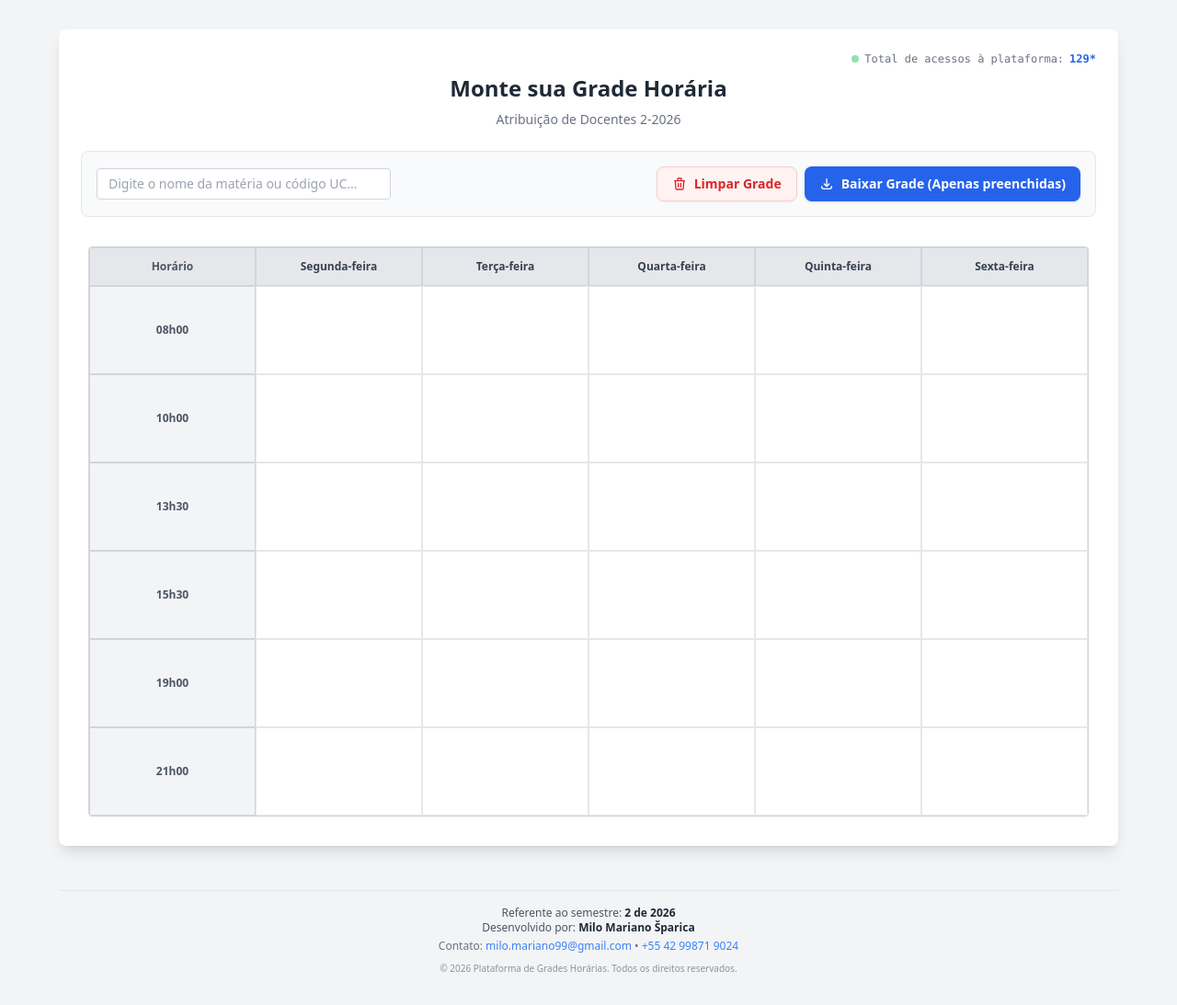
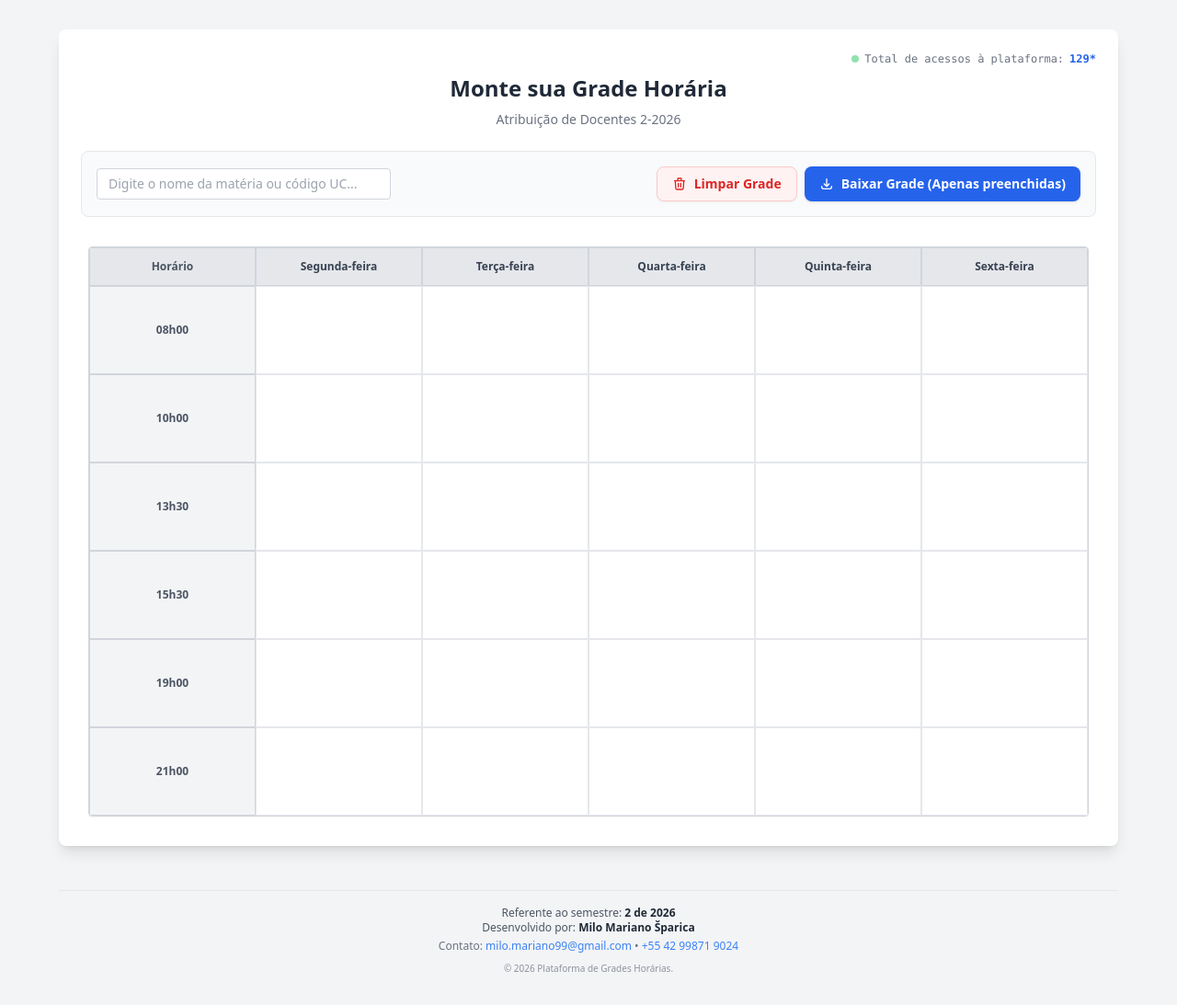
Before and after one commit to milomariano/grade-faculdade, a plain HTML site: page index.html in a window 1280 px wide. Shown: the whole page at 92% size. Drawn offline with nearby package versions, Linux system fonts and the light colour scheme; no server answers.

Commit message:
Add files via upload

```diff
--- a/index.html
+++ b/index.html
@@ -79,7 +79,7 @@
             •
             <a href="https://wa.me/5542998719024" target="_blank" class="text-blue-500 hover:underline">+55 42 99871 9024</a>
         </p>
-        <p class="text-[10px] opacity-75 mt-2">© 2026 Plataforma de Grades Horárias. Todos os direitos reservados.</p>
+        <p class="text-[10px] opacity-75 mt-2">© 2026 Plataforma de Grades Horárias.</p>
     </footer>
 </body>
 </html>
```
